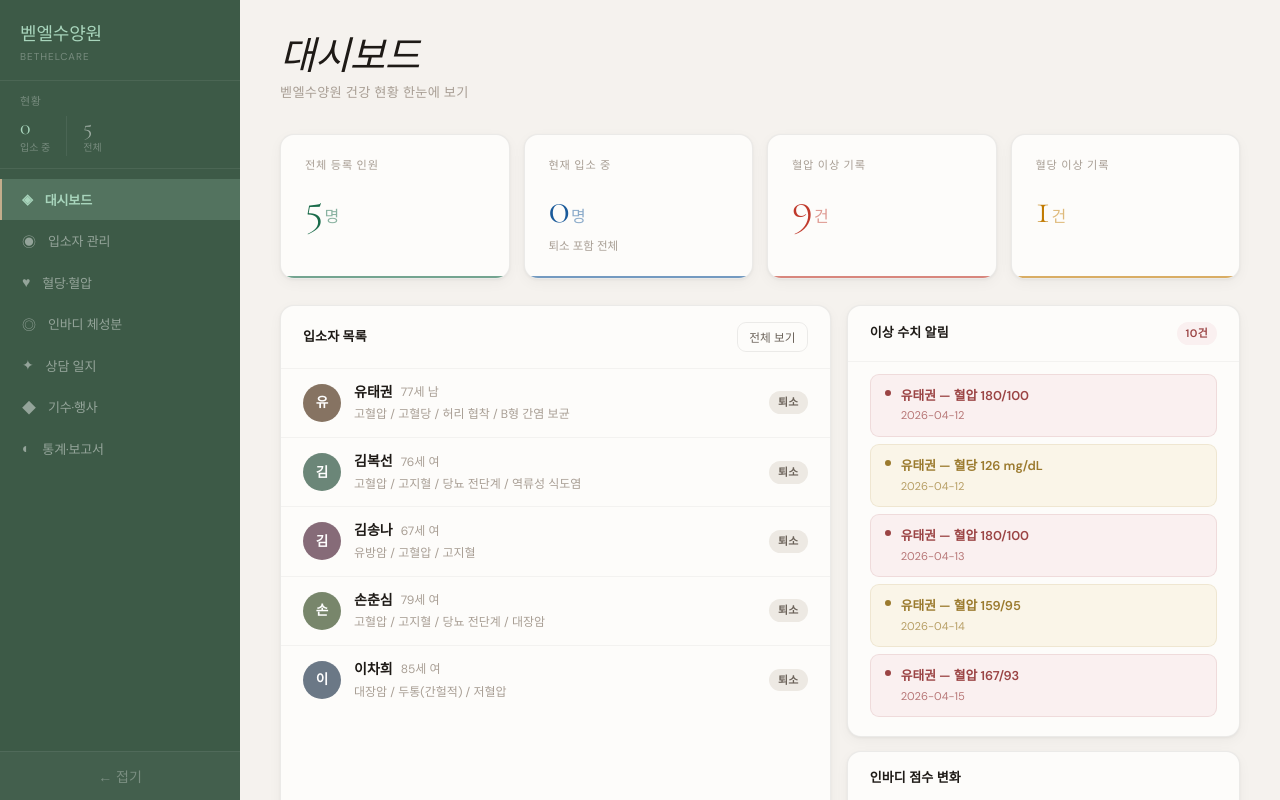
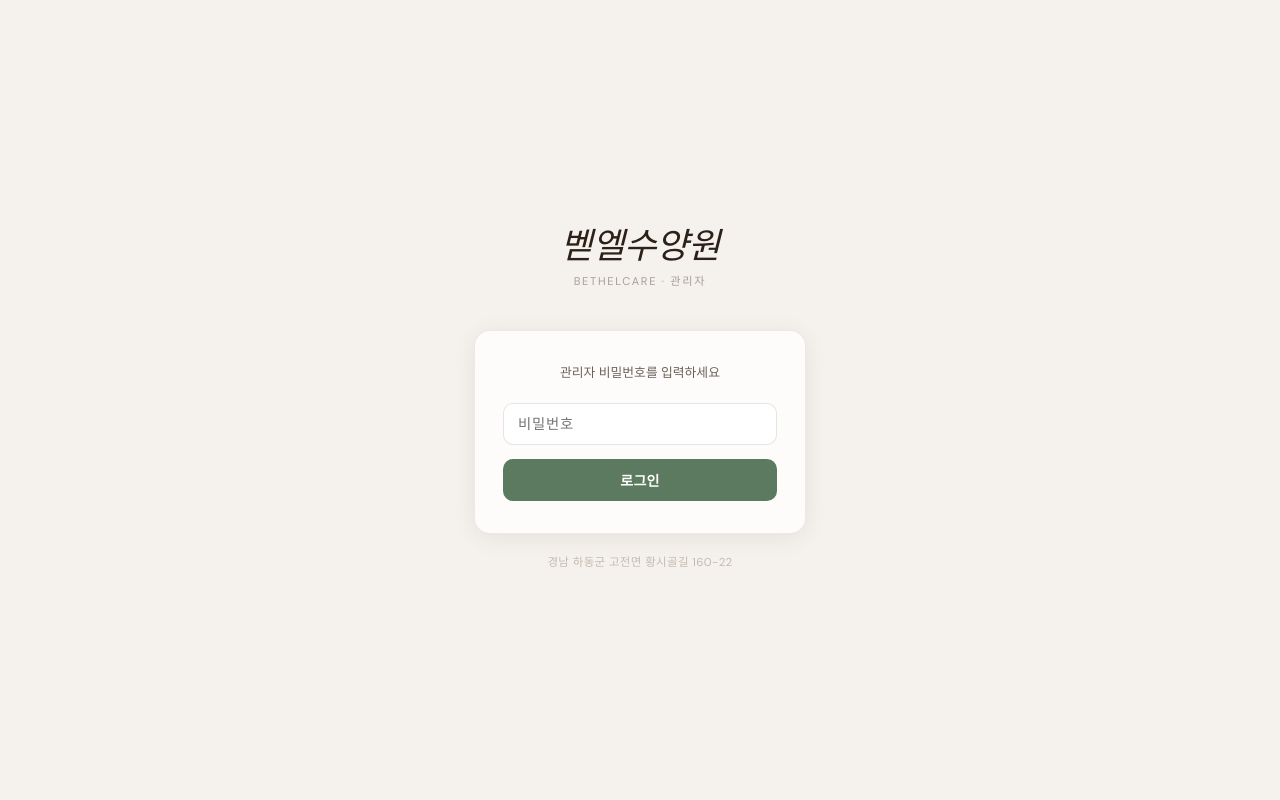
Before and after one commit to bethel3004/bethelcare-react, a React (Create React App) app: page / in a window 1280 px wide. Shown: the top 800 px of the page. Built offline with nearby package versions, Linux system fonts and the light colour scheme.

Commit message:
add login page

```diff
--- a/src/App.js
+++ b/src/App.js
@@ -8,9 +8,13 @@ import Consult from './pages/Consult';
 import Groups from './pages/Groups';
 import Stats from './pages/Stats';
 import { SAMPLE_PATIENTS, SAMPLE_BP, SAMPLE_INBODY, SAMPLE_CONSULTS, SAMPLE_GROUPS } from './utils/sampleData';
+import Login from './components/Login';
 import './App.css';
 
 export default function App() {
+  const [auth, setAuth] = useState(
+    sessionStorage.getItem('bethelcare_auth') === 'true'
+  );
   const [page, setPage] = useState('dashboard');
   const [sidebarOpen, setSidebarOpen] = useState(true);
   const [patients,  setPatients]  = useState(SAMPLE_PATIENTS);
@@ -31,6 +35,8 @@ export default function App() {
     stats:     <Stats     db={db} />,
   };
 
+  if (!auth) return <Login onLogin={() => setAuth(true)} />;
+
   return (
     <div className="app-root">
       <Sidebar page={page} setPage={setPage} open={sidebarOpen} setOpen={setSidebarOpen} db={db} />
--- /dev/null
+++ b/src/components/Login.js
@@ -0,0 +1,166 @@
+import React, { useState } from 'react';
+
+// 비밀번호 변경은 아래 PASSWORD 값만 바꾸면 됩니다
+const PASSWORD = 'bethel2026';
+
+export default function Login({ onLogin }) {
+  const [pw, setPw] = useState('');
+  const [error, setError] = useState(false);
+  const [shake, setShake] = useState(false);
+
+  const handleSubmit = (e) => {
+    e.preventDefault();
+    if (pw === PASSWORD) {
+      sessionStorage.setItem('bethelcare_auth', 'true');
+      onLogin();
+    } else {
+      setError(true);
+      setShake(true);
+      setPw('');
+      setTimeout(() => setShake(false), 500);
+    }
+  };
+
+  return (
+    <div style={{
+      minHeight: '100vh',
+      background: '#F5F2EE',
+      display: 'flex',
+      alignItems: 'center',
+      justifyContent: 'center',
+      fontFamily: "'DM Sans', 'Noto Sans KR', sans-serif",
+    }}>
+      <div style={{
+        width: '100%',
+        maxWidth: 380,
+        padding: '0 24px',
+        animation: shake ? 'shake 0.4s ease' : 'fadeUp 0.4s ease',
+      }}>
+        <style>{`
+          @keyframes fadeUp {
+            from { opacity:0; transform:translateY(16px); }
+            to   { opacity:1; transform:translateY(0); }
+          }
+          @keyframes shake {
+            0%,100% { transform:translateX(0); }
+            20%     { transform:translateX(-8px); }
+            40%     { transform:translateX(8px); }
+            60%     { transform:translateX(-5px); }
+            80%     { transform:translateX(5px); }
+          }
+        `}</style>
+
+        {/* 로고 */}
+        <div style={{ textAlign: 'center', marginBottom: 40 }}>
+          <div style={{
+            fontFamily: "'Cormorant Garamond', serif",
+            fontSize: '2.2rem',
+            fontWeight: 300,
+            fontStyle: 'italic',
+            color: '#2C2118',
+            letterSpacing: '-0.01em',
+            lineHeight: 1.1,
+          }}>
+            벧엘수양원
+          </div>
+          <div style={{
+            fontSize: '0.7rem',
+            color: '#A89E94',
+            letterSpacing: '0.15em',
+            textTransform: 'uppercase',
+            marginTop: 6,
+          }}>
+            BethelCare · 관리자
+          </div>
+        </div>
+
+        {/* 카드 */}
+        <div style={{
+          background: '#FDFCFA',
+          borderRadius: 16,
+          border: '1px solid rgba(0,0,0,0.07)',
+          boxShadow: '0 4px 24px rgba(0,0,0,0.07)',
+          padding: '32px 28px',
+        }}>
+          <div style={{
+            fontSize: '0.8rem',
+            color: '#6B6259',
+            marginBottom: 20,
+            textAlign: 'center',
+            lineHeight: 1.6,
+          }}>
+            관리자 비밀번호를 입력하세요
+          </div>
+
+          <form onSubmit={handleSubmit}>
+            <div style={{ marginBottom: 14 }}>
+              <input
+                type="password"
+                value={pw}
+                onChange={e => { setPw(e.target.value); setError(false); }}
+                placeholder="비밀번호"
+                autoFocus
+                style={{
+                  width: '100%',
+                  padding: '11px 14px',
+                  border: `1.5px solid ${error ? '#9B4444' : 'rgba(0,0,0,0.1)'}`,
+                  borderRadius: 10,
+                  fontSize: '0.9rem',
+                  fontFamily: "'DM Sans', sans-serif",
+                  color: '#1E1A16',
+                  background: error ? '#FAF0F0' : 'white',
+                  outline: 'none',
+                  transition: 'all 0.2s',
+                  letterSpacing: '0.05em',
+                }}
+              />
+              {error && (
+                <div style={{
+                  fontSize: '0.75rem',
+                  color: '#9B4444',
+                  marginTop: 6,
+                  textAlign: 'center',
+                }}>
+                  비밀번호가 올바르지 않습니다
+                </div>
+              )}
+            </div>
+
+            <button
+              type="submit"
+              style={{
+                width: '100%',
+                padding: '11px',
+                background: '#5C7A5F',
+                color: 'white',
+                border: 'none',
+                borderRadius: 10,
+                fontSize: '0.875rem',
+                fontWeight: 600,
+                fontFamily: "'DM Sans', sans-serif",
+                cursor: 'pointer',
+                letterSpacing: '0.02em',
+                transition: 'all 0.2s',
+              }}
+              onMouseEnter={e => e.target.style.background = '#4A6650'}
+              onMouseLeave={e => e.target.style.background = '#5C7A5F'}
+            >
+              로그인
+            </button>
+          </form>
+        </div>
+
+        {/* 하단 */}
+        <div style={{
+          textAlign: 'center',
+          marginTop: 20,
+          fontSize: '0.72rem',
+          color: '#C4BAB0',
+          letterSpacing: '0.03em',
+        }}>
+          경남 하동군 고전면 황시골길 160-22
+        </div>
+      </div>
+    </div>
+  );
+}
--- a/src/components/Sidebar.js
+++ b/src/components/Sidebar.js
@@ -18,7 +18,7 @@ export default function Sidebar({ page, setPage, open, setOpen, db }) {
     <aside style={{
       position: 'fixed', top: 0, left: 0, bottom: 0,
       width: open ? '240px' : '64px',
-      background: '#3D5A47',
+      background: '#2C2118',
       display: 'flex', flexDirection: 'column',
       transition: 'width 0.3s cubic-bezier(0.4,0,0.2,1)',
       zIndex: 100,
@@ -27,7 +27,7 @@ export default function Sidebar({ page, setPage, open, setOpen, db }) {
 
       {/* 로고 */}
       <div style={{ padding: open ? '24px 20px 16px' : '20px 0', textAlign: open ? 'left' : 'center', borderBottom: '1px solid rgba(255,255,255,0.07)', flexShrink:0 }}>
-        <div style={{ fontSize: open ? '18px' : '22px', fontFamily: "'Cormorant Garamond', serif", color: '#A8D5BC', letterSpacing: '-0.01em', lineHeight: 1.2 }}>
+        <div style={{ fontSize: open ? '18px' : '22px', fontFamily: "'Cormorant Garamond', serif", color: '#C4AD8C', letterSpacing: '-0.01em', lineHeight: 1.2 }}>
           {open ? '벧엘수양원' : '벧'}
         </div>
         {open && <div style={{ fontSize: '10px', color: 'rgba(255,255,255,0.3)', letterSpacing: '0.1em', textTransform: 'uppercase', marginTop: '3px' }}>BethelCare</div>}
@@ -39,7 +39,7 @@ export default function Sidebar({ page, setPage, open, setOpen, db }) {
           <div style={{ fontSize: '11px', color: 'rgba(255,255,255,0.3)', letterSpacing: '0.06em', textTransform: 'uppercase', marginBottom: '6px' }}>현황</div>
           <div style={{ display: 'flex', gap: '16px' }}>
             <div>
-              <div style={{ fontFamily: "'Cormorant Garamond', serif", fontSize: '22px', color: '#A8D5BC', lineHeight: 1 }}>{active}</div>
+              <div style={{ fontFamily: "'Cormorant Garamond', serif", fontSize: '22px', color: '#C4AD8C', lineHeight: 1 }}>{active}</div>
               <div style={{ fontSize: '10px', color: 'rgba(255,255,255,0.3)', marginTop: '2px' }}>입소 중</div>
             </div>
             <div style={{ width: '1px', background: 'rgba(255,255,255,0.07)' }} />
@@ -63,10 +63,10 @@ export default function Sidebar({ page, setPage, open, setOpen, db }) {
               justifyContent: open ? 'flex-start' : 'center',
               width: '100%',
               padding: open ? '11px 20px' : '13px 0',
-              background: isActive ? 'rgba(168,213,188,0.2)' : 'transparent',
+              background: isActive ? 'rgba(196,173,140,0.14)' : 'transparent',
               border: 'none',
               borderLeft: isActive ? '2px solid #C4AD8C' : '2px solid transparent',
-              color: isActive ? '#A8D5BC' : 'rgba(255,255,255,0.45)',
+              color: isActive ? '#C4AD8C' : 'rgba(255,255,255,0.45)',
               fontSize: '13px',
               fontWeight: isActive ? '600' : '400',
               fontFamily: "'DM Sans', 'Noto Sans KR', sans-serif",
@@ -85,6 +85,30 @@ export default function Sidebar({ page, setPage, open, setOpen, db }) {
           );
         })}
       </nav>
+
+      {/* 로그아웃 */}
+      <button onClick={() => {
+        sessionStorage.removeItem('bethelcare_auth');
+        window.location.reload();
+      }} style={{
+        padding: '12px',
+        background: 'transparent',
+        border: 'none',
+        borderTop: '1px solid rgba(255,255,255,0.06)',
+        color: 'rgba(255,255,255,0.25)',
+        cursor: 'pointer',
+        fontSize: '11px',
+        fontFamily: "'DM Sans', sans-serif",
+        letterSpacing: '0.05em',
+        transition: 'all 0.15s',
+        flexShrink: 0,
+        textAlign: 'center',
+      }}
+      onMouseEnter={e => e.currentTarget.style.color = 'rgba(255,255,255,0.55)'}
+      onMouseLeave={e => e.currentTarget.style.color = 'rgba(255,255,255,0.25)'}
+      >
+        {open ? '로그아웃' : '↩'}
+      </button>
 
       {/* 토글 버튼 */}
       <button onClick={() => setOpen(!open)} style={{
```
